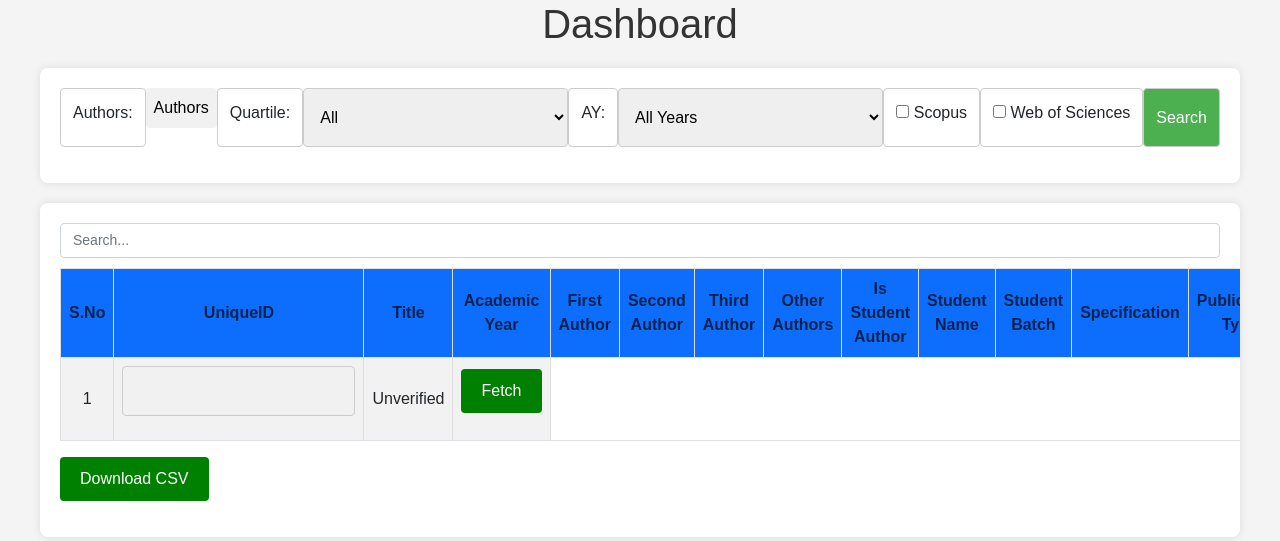
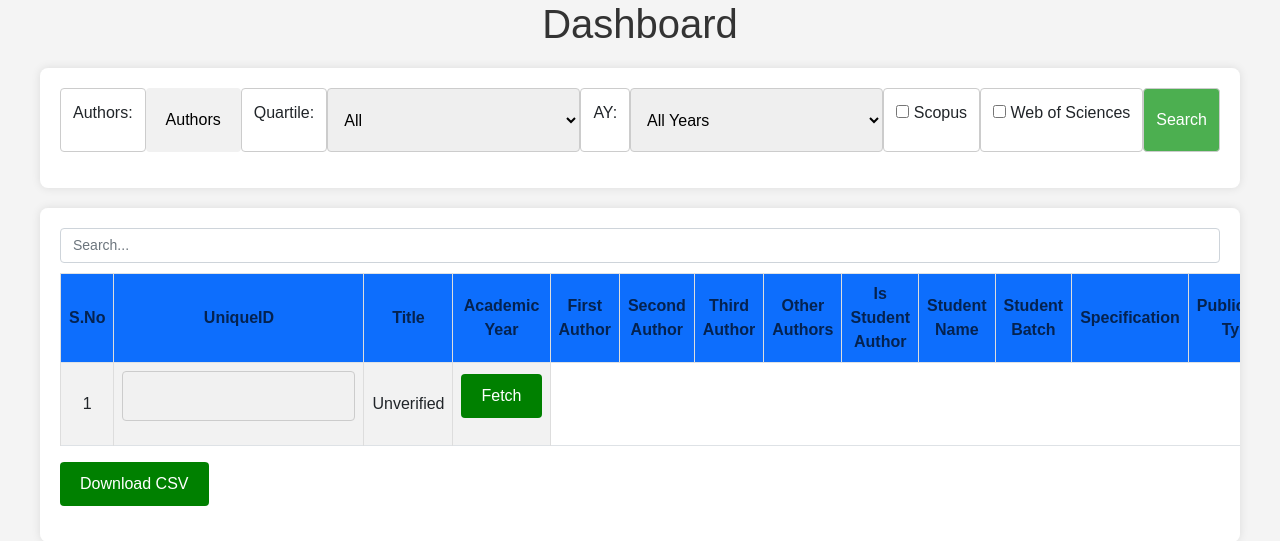
Before and after one commit to praneshkumar-12/researchdata, a Django app: template rpa/templates/admin_layout.html in a window 1280 px wide. Shown: the top 541 px of the page. Run offline with Django 4.2, Linux system fonts and the light colour scheme; the template is opened without the code that fills it, so the values that code supplies are empty; some libraries are stand-ins or nearby versions.

Commit message:
padding of .dropbtn from 8px to 20px

```diff
--- a/rpa/templates/admin_layout.html
+++ b/rpa/templates/admin_layout.html
@@ -60,7 +60,7 @@
 
     /* Style the dropdown button */
     .dropbtn {
-        padding: 8px;
+        padding: 20px;
         border: none;
         background-color: #f1f1f1;
         cursor: pointer;
```
